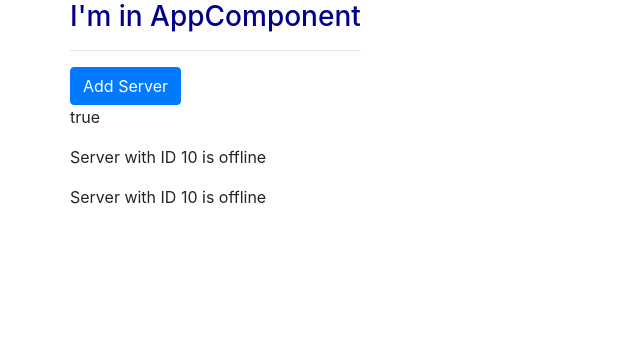
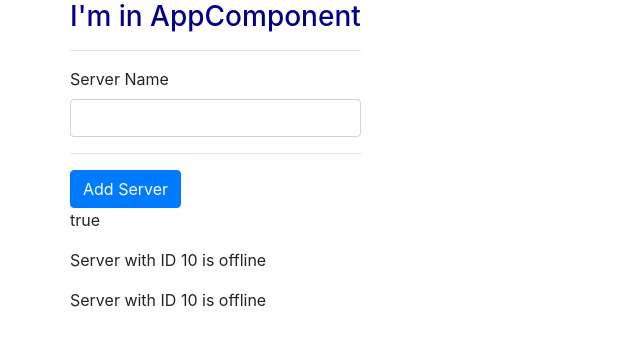
Before and after one commit to Victor-Tellez/Angular8_HelloWorld, an Angular app: page / in a window 1280 px wide. Shown: the top 346 px of the page, without its empty margins (0-640 px from the left). Built offline with nearby package versions, Linux system fonts and the light colour scheme.

Commit message:
Passing and using data with Event Binding

```diff
--- a/src/app/servers/servers.component.html
+++ b/src/app/servers/servers.component.html
@@ -1,3 +1,11 @@
+<label>Server Name</label>
+<input
+  type="text"
+  class="form-control"
+  (input)="onUpdateServerName($event)"
+>
+{{ serverName }}
+<hr>
 <button
   class="btn btn-primary"
   [disabled] = "!allowNewServer"
--- a/src/app/servers/servers.component.ts
+++ b/src/app/servers/servers.component.ts
@@ -7,9 +7,13 @@
 })
 export class ServersComponent implements OnInit {
   allowNewServer = false;
+  serverCreationStatus = 'No server was created! ';
+  serverName = '';
+
+
   constructor() {
     setTimeout(() =>{
-      this.allowNewServer = true;
+        this.allowNewServer = true;
     },2000);
   }
 
@@ -19,5 +23,8 @@
   onCreateServer() {
     this.serverCreationStatus = 'Server was created! ';
   }
+  onUpdateServerName(event: any) {
+    this.serverName = (<HTMLInputElement>event.target).value;
+  }
 
 }
```
